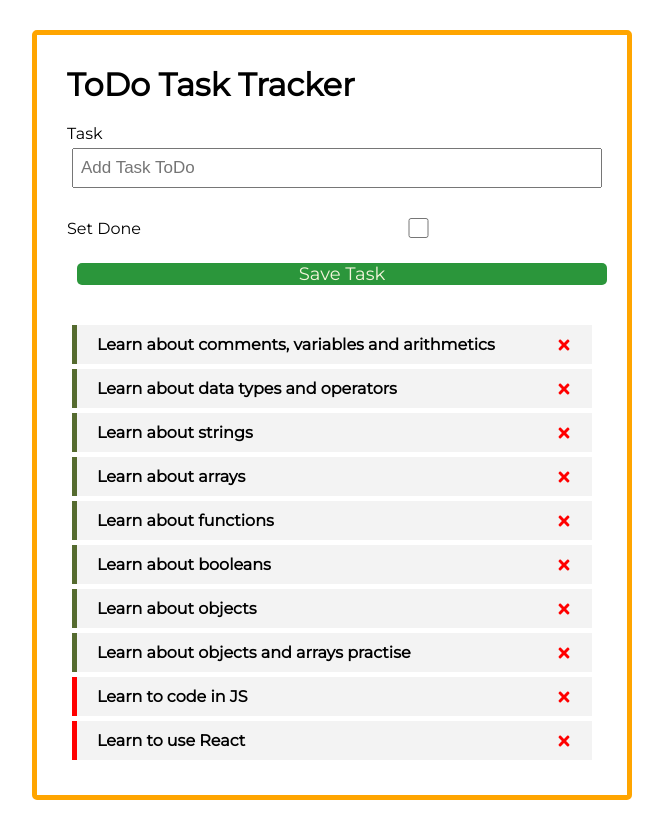
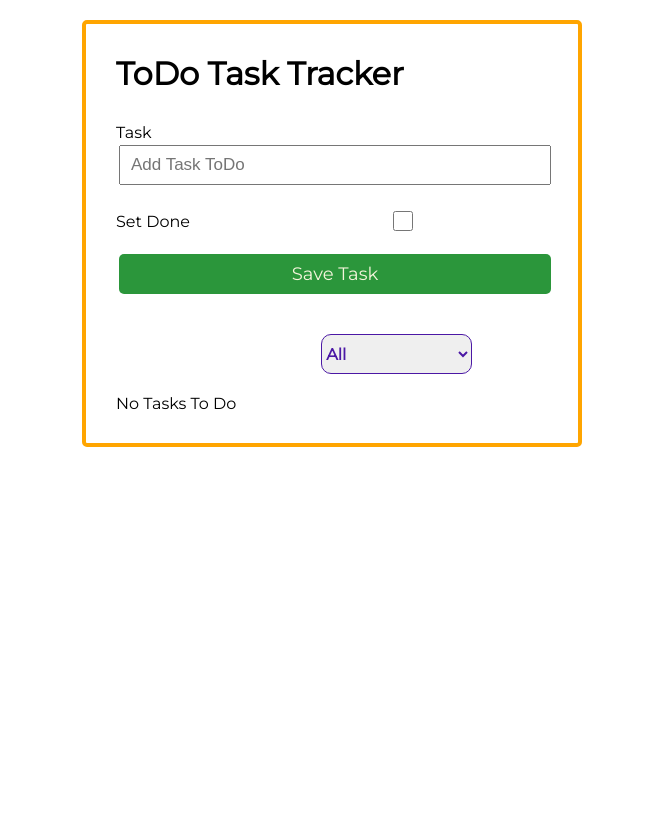
Before and after one commit to Pannonians/pannonians.js, a React (Create React App) app in the folder apps/todo/: page / in a window 1280 px wide. Shown: the whole page, without its empty margins (308-971 px from the left). After the commit the page ends 800 px from the top, so only its background shows below. Built offline with nearby package versions, Linux system fonts and the light colour scheme.

Commit message:
ToDo app 20.10.21.

```diff
--- a/apps/todo/src/App.js
+++ b/apps/todo/src/App.js
@@ -1,63 +1,51 @@
-import { useState } from "react";
+import { useState, useEffect } from "react";
 import "./App.css";
 import Header from "./Components/Heder";
 import Tasks from "./Components/Tasks";
 import AddTask from "./Components/AddTask";
 import Task from "./Components/Task";
+import SelectionForm from "./Components/SelectionForm";
 
 const App = () => {
-  const [tasks, setTasks] = useState([
-    {
-      id: 1,
-      lesson: "Learn about comments, variables and arithmetics",
-      done: true,
-    },
-    {
-      id: 2,
-      lesson: "Learn about data types and operators",
-      done: true,
-    },
-    {
-      id: 3,
-      lesson: "Learn about strings",
-      done: true,
-    },
-    {
-      id: 4,
-      lesson: "Learn about arrays",
-      done: true,
-    },
-    {
-      id: 5,
-      lesson: "Learn about functions",
-      done: true,
-    },
-    {
-      id: 6,
-      lesson: "Learn about booleans",
-      done: true,
-    },
-    {
-      id: 7,
-      lesson: "Learn about objects",
-      done: true,
-    },
-    {
-      id: 8,
-      lesson: "Learn about objects and arrays practise",
-      done: true,
-    },
-    {
-      id: 9,
-      lesson: "Learn to code in JS",
-      done: false,
-    },
-    {
-      id: 10,
-      lesson: "Learn to use React",
-      done: false,
-    },
-  ]);
+  const [tasks, setTasks] = useState([]);
+  const [status, setStatus] = useState("all");
+  const [selectedTasks, setSelectedTasks] = useState([]);
+
+  useEffect(() => {
+    getLocalTasks();
+  }, []);
+
+  useEffect(() => {
+    filterHandler();
+    saveLocalTasks();
+  }, [tasks, status]);
+
+  const filterHandler = () => {
+    switch (status) {
+      case "done":
+        setSelectedTasks(tasks.filter((task) => task.done === true));
+        break;
+      case "not-done":
+        setSelectedTasks(tasks.filter((task) => task.done === false));
+        break;
+      default:
+        setSelectedTasks(tasks);
+        break;
+    }
+  };
+
+  const saveLocalTasks = () => {
+    localStorage.setItem("tasks", JSON.stringify(tasks));
+  };
+
+  const getLocalTasks = () => {
+    if (localStorage.getItem("tasks") === null) {
+      localStorage.setItem("tasks", JSON.stringify([]));
+    } else {
+      let tasksLocal = JSON.parse(localStorage.getItem("tasks"));
+      setTasks(tasksLocal);
+    }
+  };
 
   const addTask = (task) => {
     const id = Math.floor(Math.random() * 10000) + 1;
@@ -80,9 +68,20 @@ const App = () => {
   return (
     <div className="containerTodo">
       <Header />
-      <AddTask onAdd={addTask} />
+      <AddTask
+        selectedTasks={selectedTasks}
+        setSelectedTasks={setSelectedTasks}
+        onAdd={addTask}
+      />
+      <SelectionForm setStatus={setStatus} />
       {tasks.length > 0 ? (
-        <Tasks tasks={tasks} onDelete={deleteTask} onToggle={toggleDone} />
+        <Tasks
+          selectedTasks={selectedTasks}
+          setSelectedTasks={setSelectedTasks}
+          tasks={tasks}
+          onDelete={deleteTask}
+          onToggle={toggleDone}
+        />
       ) : (
         "No Tasks To Do"
       )}
--- a/apps/todo/src/Components/AddTask.js
+++ b/apps/todo/src/Components/AddTask.js
@@ -1,20 +1,20 @@
 import { useState } from "react";
 
-const AddTask = ({ onAdd }) => {
-  const [lesson, setLesson] = useState("");
+const AddTask = ({ onAdd, selectedTasks, setSelectedTasks }) => {
+  const [task, setTask] = useState("");
   const [done, setDone] = useState(false);
 
   const onSubmit = (e) => {
     e.preventDefault();
 
-    if (!lesson) {
+    if (!task) {
       alert("Please add a task ToDo");
       return;
     }
 
-    onAdd({ lesson, done });
+    onAdd({ task, done });
 
-    setLesson("");
+    setTask("");
     setDone(false);
   };
 
@@ -25,8 +25,8 @@ const AddTask = ({ onAdd }) => {
         <input
           type="text"
           placeholder="Add Task ToDo"
-          value={lesson}
-          onChange={(e) => setLesson(e.target.value)}
+          value={task}
+          onChange={(e) => setTask(e.target.value)}
         />
       </div>
       <div className="form-control form-control-check">
--- a/apps/todo/src/Components/SelectionForm.js
+++ b/apps/todo/src/Components/SelectionForm.js
@@ -1,12 +1,16 @@
 import React from "react";
 
-const SelectionForm = () => {
+const SelectionForm = ({ setStatus }) => {
+  const selectionHandler = (e) => {
+    setStatus(e.target.value);
+  };
+
   return (
     <div className="select">
-      <select name="todos" className="filter-todo">
+      <select onChange={selectionHandler} name="todos" className="filter-todo">
         <option value="all">All</option>
-        <option value="Completed">Completed</option>
-        <option value="uncopleted">Uncompleted</option>
+        <option value="done">Completed</option>
+        <option value="not-done">Uncompleted</option>
       </select>
     </div>
   );
--- a/apps/todo/src/Components/Task.js
+++ b/apps/todo/src/Components/Task.js
@@ -7,7 +7,7 @@ const Task = ({ task, onDelete, onToggle }) => {
       onDoubleClick={() => onToggle(task.id)}
     >
       <h4>
-        {task.lesson}
+        {task.task}
         <FaTimes
           style={{ color: "red", cursor: "pointer" }}
           onClick={() => onDelete(task.id)}
--- a/apps/todo/src/Components/Tasks.js
+++ b/apps/todo/src/Components/Tasks.js
@@ -1,9 +1,15 @@
 import Task from "./Task";
 
-const Tasks = ({ tasks, onDelete, onToggle }) => {
+const Tasks = ({
+  tasks,
+  onDelete,
+  onToggle,
+  selectedTasks,
+  setSelectedTasks,
+}) => {
   return (
     <>
-      {tasks.map((task) => (
+      {selectedTasks.map((task) => (
         <Task
           key={task.id}
           task={task}
--- a/apps/todo/src/index.css
+++ b/apps/todo/src/index.css
@@ -11,11 +11,11 @@ body {
 }
 
 .containerTodo {
-  max-width: 600px;
-  margin: 30px auto;
+  max-width: 500px;
+  margin: 20px auto;
   overflow: auto;
   min-height: 300px;
-  border: 5px solid orange;
+  border: 4px solid orange;
   padding: 30px;
   border-radius: 5px;
 }
@@ -24,7 +24,8 @@ body {
   display: flex;
   justify-content: space-between;
   align-items: center;
-  margin-bottom: 20px;
+  margin-bottom: 30px;
+  text-shadow: rgb(17, 12, 12);
 }
 
 .button {
@@ -33,13 +34,13 @@ body {
   background: rgb(43, 150, 59);
   border: none;
   padding: 5px, 5px;
-  margin: 10px;
+  margin: 3px;
   border-radius: 5px;
   cursor: pointer;
   text-decoration: none;
   font-size: 18px;
   font-family: inherit;
-  padding-inline: 20px 20px;
+  height: 40px;
 }
 
 .button:focus {
@@ -64,6 +65,7 @@ body {
 
 .task.done {
   border-left: 5px solid darkolivegreen;
+  text-decoration: line-through;
 }
 
 .task.notDone {
@@ -79,6 +81,7 @@ body {
 
 .add-form {
   margin-bottom: 40px;
+  padding: 0px;
 }
 
 .form-control {
@@ -92,8 +95,8 @@ body {
 .form-control input {
   width: 100%;
   height: 40px;
-  margin: 5px;
-  padding: 3px 7px;
+  margin: 3px;
+  padding: 3px 10px;
   font-size: 17px;
 }
 
@@ -116,3 +119,57 @@ footer {
   margin-top: 30px;
   text-align: center;
 }
+
+.select {
+  -webkit-appearance: none;
+  -moz-appearance: none;
+  -ms-appearance: none;
+  appearance: none;
+  outline: 0;
+  box-shadow: none;
+  border: 0 !important;
+  background-image: none;
+  display: block;
+  justify-self: center;
+}
+
+/* Custom Select */
+.select {
+  padding-bottom: 20px;
+  padding-left: 30%;
+  position: relative;
+  overflow: hidden;
+  width: 100%;
+  justify-self: center;
+}
+select {
+  color: hsl(262, 75%, 37%);
+  font-family: "Montserrat", sans-serif;
+  font-size: 16px;
+  font-weight: 600;
+  cursor: pointer;
+  width: 50%;
+  height: 40px;
+  display: flex;
+  justify-self: center;
+  text-align: left;
+  border-radius: 10px;
+  border-color: hsl(262, 75%, 37%);
+}
+
+.filter-todo {
+  padding: 0;
+  font-size: 16px;
+  font-weight: 600;
+}
+/* Arrow */
+/* .select::after {
+  content: "\25BC";
+  position: absolute;
+  top: 0;
+  right: 0;
+  padding: 1rem;
+  background: #ff6f47;
+  cursor: pointer;
+  pointer-events: none;
+} */
```
